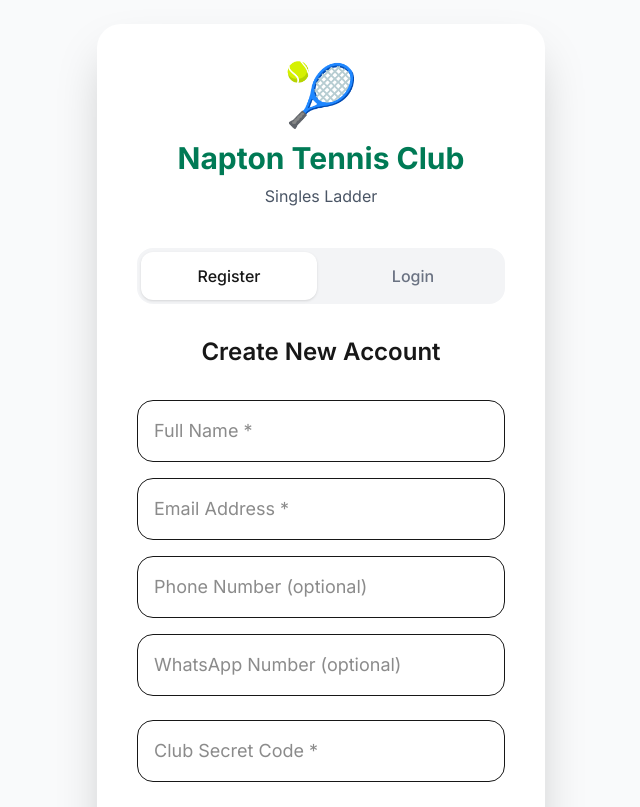
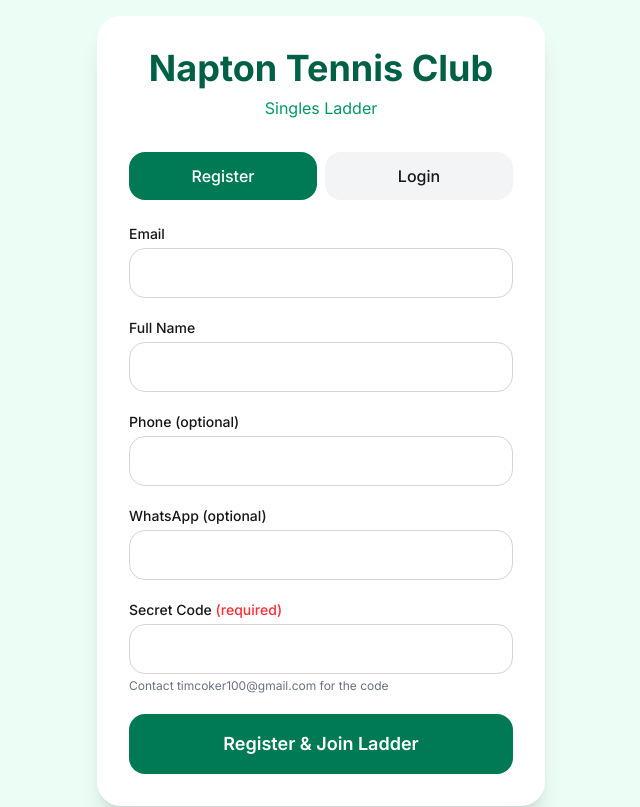
Before and after one commit to timcoker100-prog/napton-tennis-ladder, a Next.js app: page /login in a window 1280 px wide. Shown: the top 807 px of the page, without its empty margins (319-959 px from the left). Built offline with nearby package versions, Linux system fonts and the light colour scheme.

Commit message:
updated login page

```diff
--- a/app/login/page.tsx
+++ b/app/login/page.tsx
@@ -1,113 +1,179 @@
 'use client';
+
 import { useState } from 'react';
 import { useRouter } from 'next/navigation';
+import { supabase } from '../../lib/supabase';
 
-const SECRET_CODE = "N&P2026";
+const SECRET_CODE = 'N&P2026';
 
 export default function LoginPage() {
+  const [isRegisterMode, setIsRegisterMode] = useState(true);
+  const [email, setEmail] = useState('');
+  const [password, setPassword] = useState('');
+  const [playerName, setPlayerName] = useState('');
+  const [phone, setPhone] = useState('');
+  const [whatsapp, setWhatsapp] = useState('');
+  const [error, setError] = useState('');
+  const [loading, setLoading] = useState(false);
   const router = useRouter();
-  const [name, setName] = useState("");
-  const [email, setEmail] = useState("");
-  const [phone, setPhone] = useState("");
-  const [whatsapp, setWhatsapp] = useState("");
-  const [secretCode, setSecretCode] = useState("");
-  const [error, setError] = useState("");
-  const [isRegisterMode, setIsRegisterMode] = useState(true);
 
-  const handleSubmit = () => {
-    if (secretCode !== SECRET_CODE) {
-      setError("❌ Incorrect club code");
-      return;
-    }
-    if (!email.trim()) {
-      setError("Email is required");
+  const handleSubmit = async (e: React.FormEvent) => {
+    e.preventDefault();
+    setError('');
+    setLoading(true);
+
+    const trimmedEmail = email.trim().toLowerCase();
+
+    if (isRegisterMode) {
+      if (!playerName.trim() || !trimmedEmail || password !== SECRET_CODE) {
+        setError('Please fill all fields and use the correct code');
+        setLoading(false);
         return;
       }
 
-    const trimmedEmail = email.trim().toLowerCase();
-    const playerName = name.trim() || "Unnamed Player";
+      // Check if email already exists
+      const { data: existing } = await supabase
+        .from('players')
+        .select('id')
+        .eq('email', trimmedEmail)
+        .single();
 
-    const existingPlayers = JSON.parse(localStorage.getItem('players') || '[]');
-
-    // Check for duplicate email
-    if (isRegisterMode && existingPlayers.some((p: any) => p.email === trimmedEmail)) {
-      setError("❌ This email is already registered. Please use Login.");
+      if (existing) {
+        setError('This email is already registered');
+        setLoading(false);
         return;
       }
 
-    // Create new player (compatible with old structure)
-    const newPlayer = {
-      id: Date.now().toString(),
-      name: playerName,
+      // Create player immediately
+      const { error: insertError } = await supabase
+        .from('players')
+        .insert({
+          name: playerName.trim(),
           email: trimmedEmail,
-      phone: phone.trim() || "",
-      whatsapp: whatsapp.trim() || "",
-      contactConsent: true,
+          phone: phone.trim() || null,
+          whatsapp: whatsapp.trim() || null,
+          contact_consent: true,
           points: 0,
-      gamesWon: 0,
-      gamesLost: 0,
-      matchesPlayed: 0,
-    };
+        });
 
-    let updatedPlayers = [...existingPlayers];
+      if (insertError) {
+        setError('Failed to create player: ' + insertError.message);
+      } else {
+        alert('✅ Registration successful! You are now on the ladder.');
+        router.push('/ladder');
+      }
+    } else {
+      // Login mode - just check if exists
+      const { data } = await supabase
+        .from('players')
+        .select('*')
+        .eq('email', trimmedEmail)
+        .single();
 
-    if (isRegisterMode) {
-      updatedPlayers.push(newPlayer);
+      if (data) {
+        router.push('/ladder');
       } else {
-      // Login - update existing player if found
-      const index = updatedPlayers.findIndex((p: any) => p.email === trimmedEmail);
-      if (index !== -1) {
-        updatedPlayers[index] = { ...updatedPlayers[index], ...newPlayer };
-      } else {
-        updatedPlayers.push(newPlayer);
+        setError('No account found with this email');
       }
     }
 
-    localStorage.setItem('players', JSON.stringify(updatedPlayers));
-    localStorage.setItem('currentUser', JSON.stringify(newPlayer));
-
-    router.push('/ladder');
+    setLoading(false);
   };
 
   return (
-    <div className="min-h-screen bg-gray-50 flex items-center justify-center p-6">
-      <div className="bg-white rounded-3xl shadow-2xl p-10 w-full max-w-md">
-        <div className="text-center mb-10">
-          <div className="text-6xl mb-4">🎾</div>
-          <h1 className="text-3xl font-bold text-emerald-700">Napton Tennis Club</h1>
-          <p className="text-gray-600 mt-2">Singles Ladder</p>
+    <div className="min-h-screen bg-emerald-50 flex items-center justify-center p-4">
+      <div className="max-w-md w-full bg-white rounded-3xl shadow-xl p-8">
+        <h1 className="text-4xl font-bold text-emerald-800 text-center mb-2">Napton Tennis Club</h1>
+        <p className="text-center text-emerald-600 mb-8">Singles Ladder</p>
+
+        <div className="flex gap-2 mb-6">
+          <button
+            onClick={() => setIsRegisterMode(true)}
+            className={`flex-1 py-3 rounded-2xl font-medium ${isRegisterMode ? 'bg-emerald-700 text-white' : 'bg-gray-100'}`}
+          >
+            Register
+          </button>
+          <button
+            onClick={() => setIsRegisterMode(false)}
+            className={`flex-1 py-3 rounded-2xl font-medium ${!isRegisterMode ? 'bg-emerald-700 text-white' : 'bg-gray-100'}`}
+          >
+            Login
+          </button>
         </div>
 
-        <div className="flex gap-2 mb-8 bg-gray-100 p-1 rounded-2xl">
-          <button onClick={() => setIsRegisterMode(true)} className={`flex-1 py-3 rounded-xl font-medium ${isRegisterMode ? 'bg-white shadow' : 'text-gray-500'}`}>Register</button>
-          <button onClick={() => setIsRegisterMode(false)} className={`flex-1 py-3 rounded-xl font-medium ${!isRegisterMode ? 'bg-white shadow' : 'text-gray-500'}`}>Login</button>
+        <form onSubmit={handleSubmit} className="space-y-5">
+          <div>
+            <label className="block text-sm font-medium mb-1">Email</label>
+            <input
+              type="email"
+              value={email}
+              onChange={(e) => setEmail(e.target.value)}
+              className="w-full px-4 py-3 border border-gray-300 rounded-2xl focus:outline-none focus:border-emerald-600"
+              required
+            />
           </div>
 
-        <h2 className="text-2xl font-semibold text-center mb-8">
-          {isRegisterMode ? "Create New Account" : "Login"}
-        </h2>
+          {isRegisterMode && (
+            <>
+              <div>
+                <label className="block text-sm font-medium mb-1">Full Name</label>
+                <input
+                  type="text"
+                  value={playerName}
+                  onChange={(e) => setPlayerName(e.target.value)}
+                  className="w-full px-4 py-3 border border-gray-300 rounded-2xl focus:outline-none focus:border-emerald-600"
+                  required
+                />
+              </div>
 
-        {isRegisterMode && (
-          <input type="text" placeholder="Full Name *" value={name} onChange={(e) => setName(e.target.value)} className="w-full p-4 border rounded-2xl mb-4 text-lg" />
+              <div>
+                <label className="block text-sm font-medium mb-1">Phone (optional)</label>
+                <input
+                  type="tel"
+                  value={phone}
+                  onChange={(e) => setPhone(e.target.value)}
+                  className="w-full px-4 py-3 border border-gray-300 rounded-2xl focus:outline-none focus:border-emerald-600"
+                />
+              </div>
+
+              <div>
+                <label className="block text-sm font-medium mb-1">WhatsApp (optional)</label>
+                <input
+                  type="tel"
+                  value={whatsapp}
+                  onChange={(e) => setWhatsapp(e.target.value)}
+                  className="w-full px-4 py-3 border border-gray-300 rounded-2xl focus:outline-none focus:border-emerald-600"
+                />
+              </div>
+            </>
           )}
 
-        <input type="email" placeholder="Email Address *" value={email} onChange={(e) => setEmail(e.target.value)} className="w-full p-4 border rounded-2xl mb-4 text-lg" />
+          <div>
+            <label className="block text-sm font-medium mb-1">
+              Secret Code {isRegisterMode && <span className="text-red-500">(required)</span>}
+            </label>
+            <input
+              type="password"
+              value={password}
+              onChange={(e) => setPassword(e.target.value)}
+              className="w-full px-4 py-3 border border-gray-300 rounded-2xl focus:outline-none focus:border-emerald-600"
+              required
+            />
+            {isRegisterMode && (
+              <p className="text-xs text-gray-500 mt-1">Contact timcoker100@gmail.com for the code</p>
+            )}
+          </div>
 
-        <input type="tel" placeholder="Phone Number (optional)" value={phone} onChange={(e) => setPhone(e.target.value)} className="w-full p-4 border rounded-2xl mb-4 text-lg" />
+          {error && <p className="text-red-500 text-sm">{error}</p>}
 
-        <input type="text" placeholder="WhatsApp Number (optional)" value={whatsapp} onChange={(e) => setWhatsapp(e.target.value)} className="w-full p-4 border rounded-2xl mb-6 text-lg" />
-
-        <input type="text" placeholder="Club Secret Code *" value={secretCode} onChange={(e) => setSecretCode(e.target.value.toUpperCase())} className="w-full p-4 border rounded-2xl mb-8 text-lg" />
-
-        {error && <p className="text-red-600 text-center mb-6 font-medium">{error}</p>}
-
-        <button onClick={handleSubmit} className="w-full bg-emerald-600 hover:bg-emerald-700 text-white py-4 rounded-2xl font-semibold text-xl">
-          {isRegisterMode ? "Register" : "Login"}
+          <button
+            type="submit"
+            disabled={loading}
+            className="w-full bg-emerald-700 hover:bg-emerald-800 text-white py-4 rounded-2xl font-semibold text-lg disabled:opacity-50"
+          >
+            {loading ? 'Processing...' : isRegisterMode ? 'Register & Join Ladder' : 'Login'}
           </button>
-
-        <p className="text-center text-xs text-gray-400 mt-8">
-          Club members only • Contact timcoker100@gmail.com for the code
-        </p>
+        </form>
       </div>
     </div>
   );
```
Lines whose indentation alone changed are shown as unchanged.
